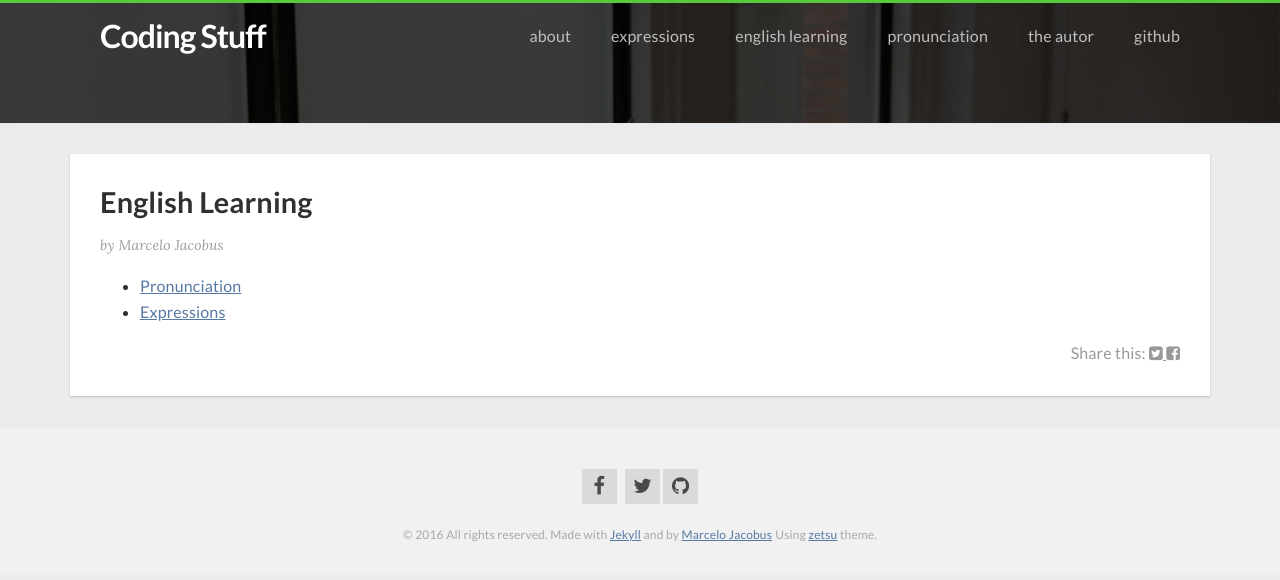
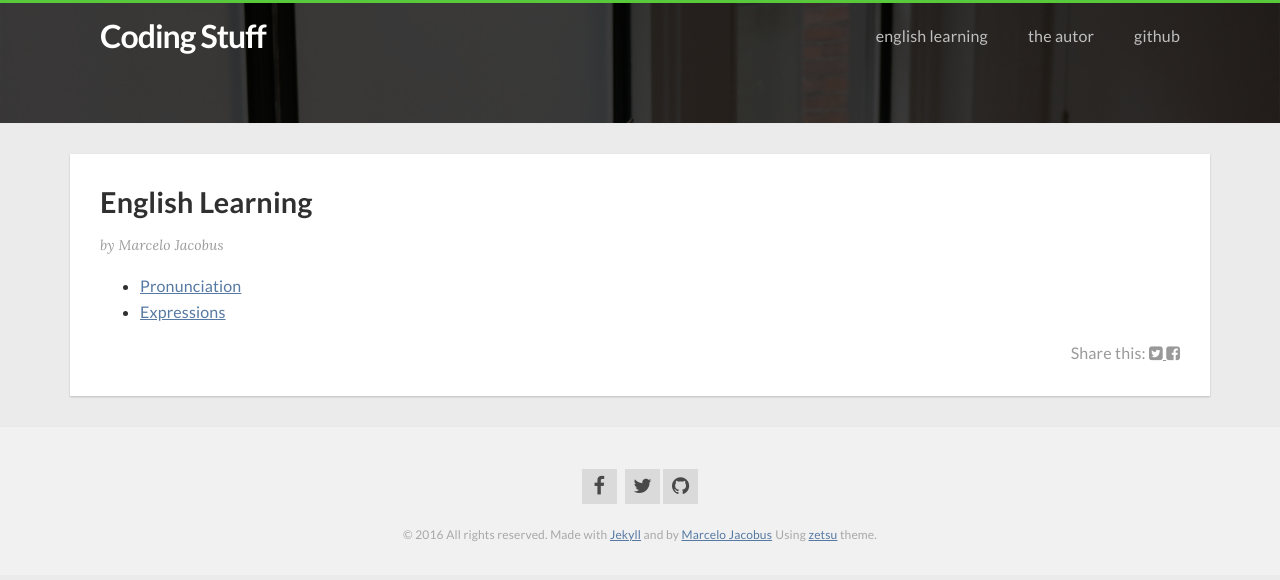
Before and after one commit to mjacobus/mjacobus.github.io, a Jekyll site: the page built from english-learning/index.md, in a window 1280 px wide. Shown: the top 580 px of the page. Built offline with Jekyll 4.4.1, drawn with Linux system fonts in a browser that asks for light colours; nearby versions of some CDN libraries.

Commit message:
Fixed header

```diff
--- a/_includes/header.html
+++ b/_includes/header.html
@@ -17,7 +17,7 @@
 
         <ul class="nav">
           {% for page in site.pages %}
-            {% if page.title and page.title != 'Home' %}
+            {% if page.title and page.is_index %}
             <li><a href="{{ page.url | prepend: site.baseurl }}">{{ page.title }}</a></li>
             {% endif %}
           {% endfor %}
```
Also changed, not shown: english-learning/index.md (+1 -0 lines).
